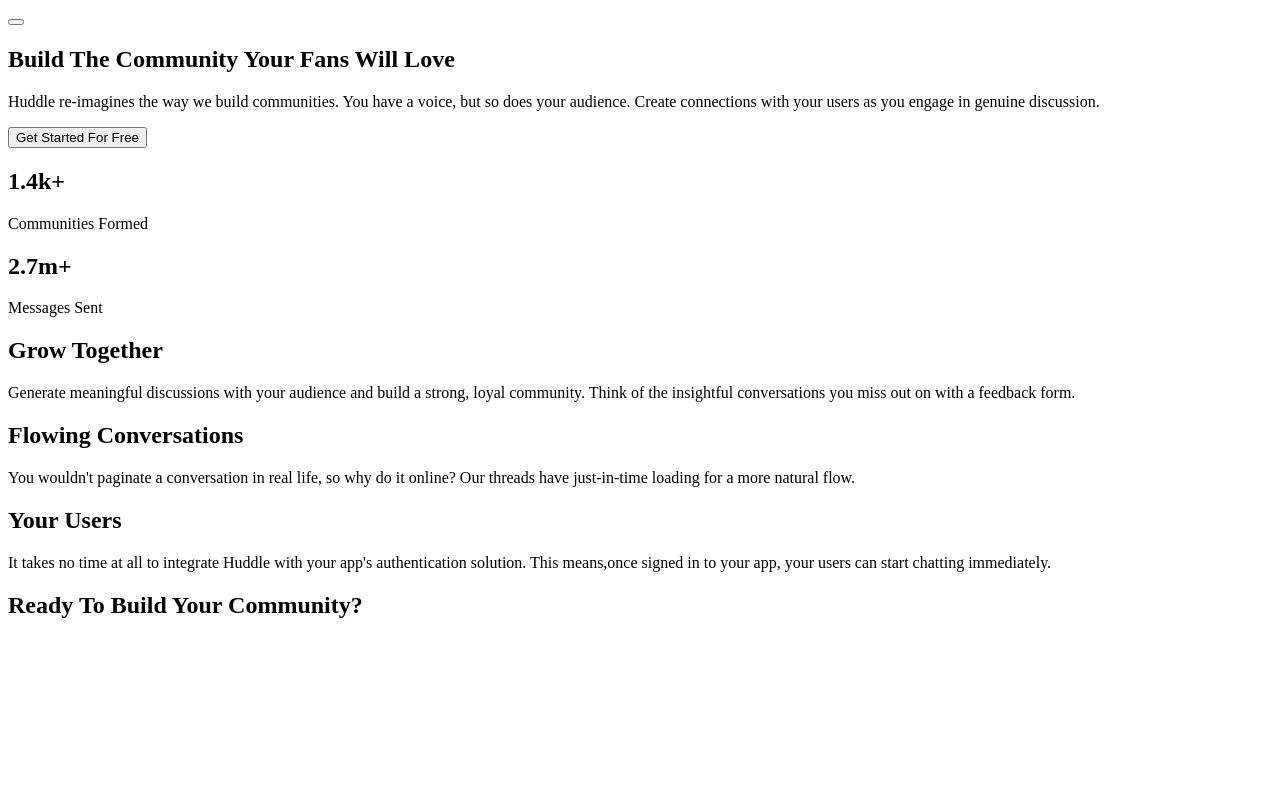
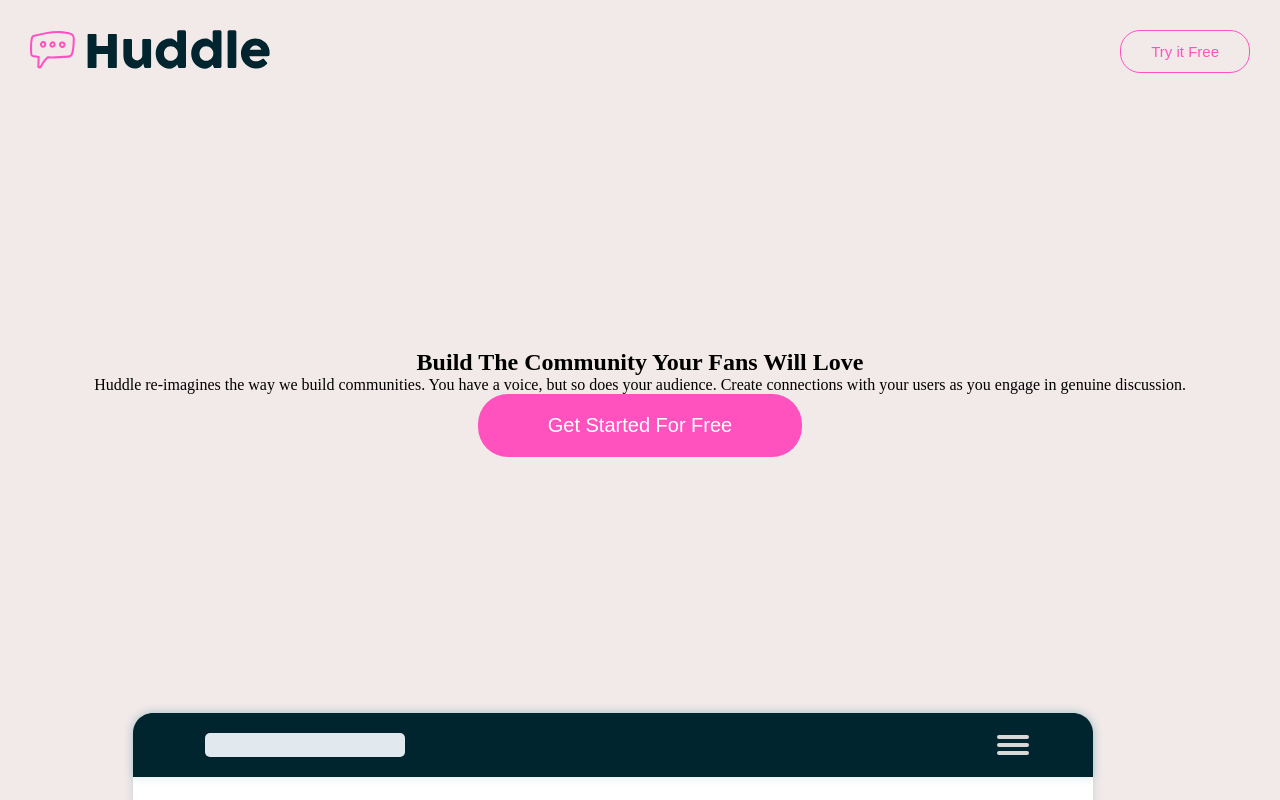
Before and after one commit to ash441/huddle-landing-page, a plain HTML site: page index.html in a window 1280 px wide. Shown: the top 800 px of the page. Drawn offline with Linux system fonts and the light colour scheme.

Commit message:
styles added working on images

```diff
--- a/index.html
+++ b/index.html
@@ -3,7 +3,7 @@
 <head>
   <meta charset="UTF-8">
   <meta name="viewport" content="width=device-width, initial-scale=1.0"> <!-- displays site properly based on user's device -->
-
+  <link rel="stylesheet" href="./style.css">
   <link rel="icon" type="image/png" sizes="32x32" href="./images/favicon-32x32.png">
 
   <title>Frontend Mentor | Huddle landing page with curved sections</title>
@@ -18,15 +18,18 @@
 
   <!-- ======navbar section ===== -->
 
-  <div class="navbar">
+
     <nav>
       <div class="nav-logo">
+        <img src="./images/logo.svg" alt="">
 
       </div>
-      <button class="nav-button button">
+      <button class="nav-button "><a href="#">Try it Free</a>
 
       </button>
     </nav>
+
+
 
     <!-- ==========end navbar section======= -->
 
@@ -57,6 +60,8 @@
     <!-- ===========screen mockup ========= -->
      <section class="mock-up">
 
+      <img src="./images/screen-mockups.svg" alt="">
+
 
 
     </section>
@@ -69,7 +74,7 @@
 
       <div class="rating-left">
         <div class="com-formed">
-          <div class="logo"></div>
+          <div class="logo"><img src="./images/icon-communities.svg" alt=""></div>
           <h1>1.4k+</h1>
           <p>Communities Formed</p>
         </div>
@@ -77,9 +82,7 @@
       </div>
       <div class="rating-right">
         <div class="msgs-sent">
-          <div class="msgs-logo">
-
-          </div>
+          <div class="msgs-logo"><img src="./images/icon-messages.svg" alt=""></div>
           <h1>2.7m+</h1>
           <p>Messages Sent</p>
         </div>
@@ -93,13 +96,13 @@
     <!-- ==========Grow together section====== -->
 
     <section class="grw-together">
-      <div class="grow-hd">
+      <div class="grow-hd cent-all">
         <h1 class="heading">Grow Together</h1>
         <p class="para">Generate meaningful discussions with your audience and build a strong, loyal community.
           Think of the insightful conversations you miss out on with a feedback form. </p>
 
       </div>
-      <div class="grow-img">
+      <div class="grow-img img-size"><img src="./images/illustration-grow-together.svg" alt="">
 
       </div>
 
@@ -112,10 +115,10 @@
 
 <section class="flowing-conv">
 
-  <div class="flowing-img">
+  <div class="flowing-img img-size"><img src="./images/illustration-flowing-conversation.svg" alt="">
 
   </div>
-  <div class="flowing-hd">
+  <div class="flowing-hd cent-all">
     <h1 class="heading">Flowing Conversations</h1>
     <p class="para">You wouldn't paginate a conversation in real life, so why do it online? Our threads have
       just-in-time loading for a more natural flow.</p>
@@ -131,13 +134,14 @@
 <!-- =========your user section ========== -->
 <section class="your-users">
 
-  <div class="your-usrs">
+
+  <div class="your-usrs cent-all">
 
     <h1 class="heading">Your Users</h1>
     <p>It takes no time at all to integrate Huddle with your app's authentication solution. This means,once signed in to your app, your users can start chatting immediately.</p>
   </div>
 
-  <div class="your-usrs-img">
+  <div class="your-usrs-img img-size"><img src="./images/illustration-your-users.svg" alt="">
 
   </div>
 
@@ -168,6 +172,37 @@
 <!-- =============footer section============= -->
 
 <footer class="footer">
+   <div class="left-footer">
+   <div class="footer-logo">
+
+  </div>
+  <p>Lorem ipsum dolor sit, amet consectetur adipisicing elit. Ex numquam facere ad. Illo, tempore quam.</p>
+  <div class="ph-no">
+    <i></i><p>Phone: +1-543-123-4567</p>
+    <i></i><p>example@huddle.com</p>
+  </div>
+
+    <div class="social-icon">
+
+    </div>
+
+    <div class="right-footer">
+
+      <h2>Newsletter</h2>
+      <p>To recieve tips on how to grow your community, sign up to our weekly newsletter. We’ll never
+        send you spam or pass on your email address</p>
+
+        <div class="footer-subs">
+          <input type="text">
+          <button class="footer-button button">Subscribe</button>
+        </div>
+
+    </div>
+
+
+  </div>
+
+
 
 </footer>
 
--- /dev/null
+++ b/style.css
@@ -0,0 +1,105 @@
+* {
+    margin: 0;
+    padding: 0;
+    box-sizing: border-box;
+}
+
+body {
+    background-color: rgb(242, 233, 233);
+}
+
+.button {
+    background-color: hsl(322, 100%, 66%);
+    color: white;
+}
+
+/* ------------navbar ------- */
+nav {
+    display: flex;
+    justify-content: space-between;
+    margin: 30px;
+
+
+}
+.nav-button {
+
+
+    border: 1px solid hsl(322, 100%, 66%);
+    border-radius: 20px;
+    padding: 0px 5px;
+    background-color: transparent;
+
+}
+.nav-button a {
+    text-decoration: none;
+    color: hsl(322, 100%, 66%);
+    border-radius: 20px;
+    padding: 10px 25px;
+    font-size: 15px;
+
+}
+
+.hero-button {
+
+    padding: 20px 70px;
+    border-radius: 30px;
+    border: none;
+    font-size: 20px;
+}
+
+.container {
+    display: flex;
+    align-items: center;
+    justify-content: center;
+    text-align: center;
+    flex-direction: column;
+    height: 600px;
+    width: auto;
+}
+
+.mock-up {
+    display: flex;
+    align-items: center;
+    justify-content: center;
+
+}
+
+.rating {
+    display: flex;
+    justify-content: space-evenly;
+    margin-top: 30px;
+
+}
+
+.rating h1 {
+    font-size: 80px;
+}
+
+.grw-together {
+
+    display: flex;
+
+}
+.flowing-conv {
+
+    display:flex;
+
+
+}
+
+.your-users {
+    display: flex;
+}
+
+.img-size img {
+
+    height: 90%;
+    width: 90%;
+}
+.cent-all {
+    display: flex;
+    flex-direction: column;
+    justify-content: center;
+    align-items: center;
+
+}
```
